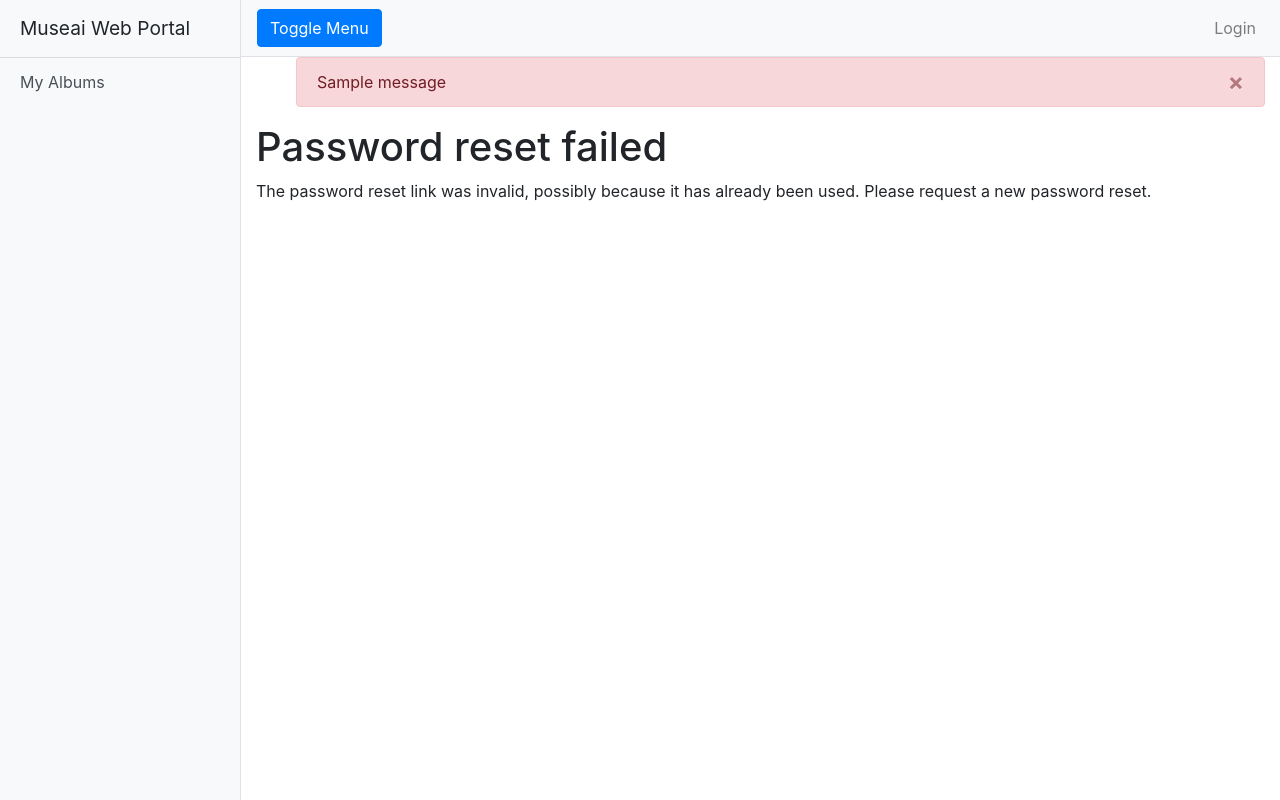
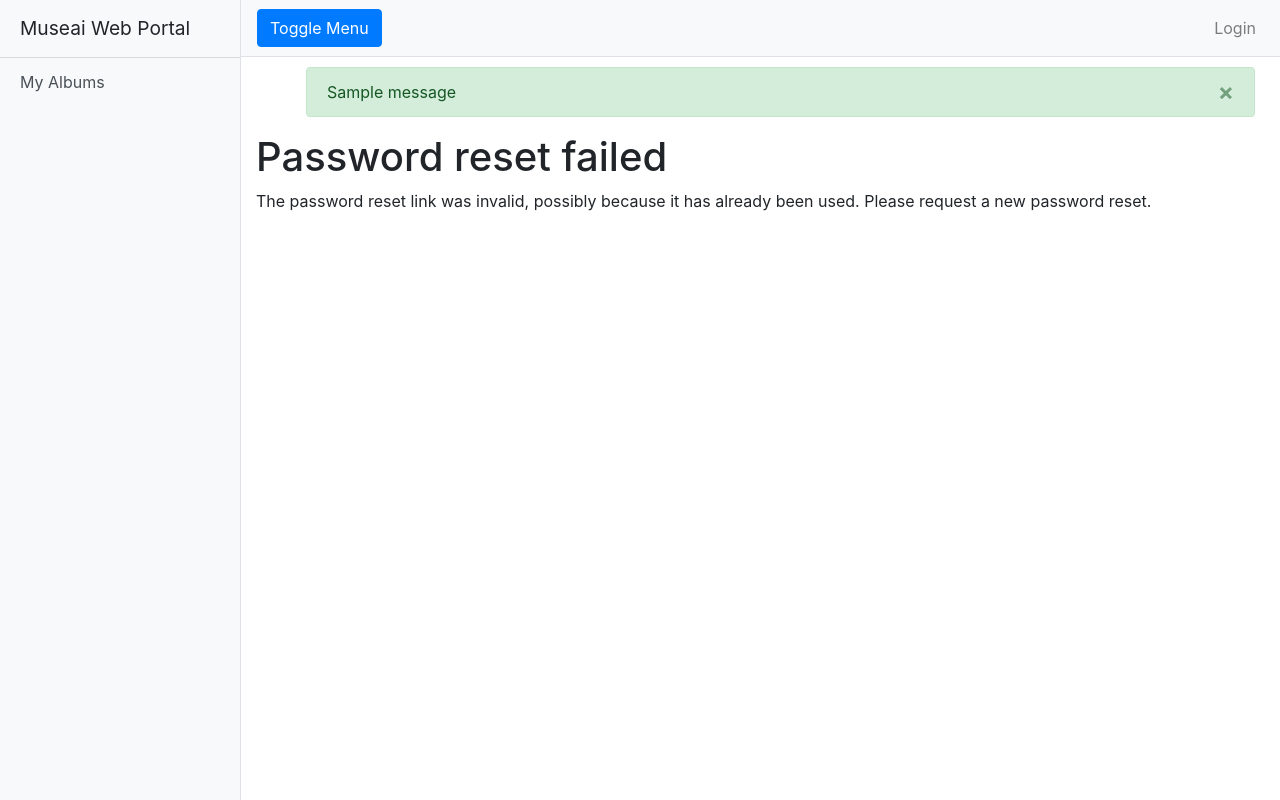
Before and after one commit to hxk1633/museai_django, a Django app: page /accounts/reset/1/1/ in a window 1280 px wide. Run offline with Django 3.2, Linux system fonts and the light colour scheme; tables that the repository leaves empty hold one stand-in row (values such as "Sample post"); one stand-in notice (Sample message) is shown; parts of the project's set-up code (start-up, migrations or seed data) failed here and were passed over; some libraries are stand-ins or nearby versions.

Commit message:
added success and danger alerts for user actions

```diff
--- a/images/views.py
+++ b/images/views.py
@@ -34,9 +34,6 @@ from django.http import HttpResponse
 from django.contrib import messages
 
 
-
-
-
 @login_required
 def albums(request):
     table = AlbumTable(Album.objects.filter(organization=request.user).order_by('name'))
@@ -64,7 +61,7 @@ def Albums_Actions(request, id=None):
                     new_model.apply_async(args=[album.id], countdown=5)
                 return HttpResponseRedirect(reverse_lazy('albums'))
             else:
-                messages.success(request, "Action not permitted You must upload at least two videos to an album to train.")
+                messages.error(request, "Action not permitted! You must upload at least two videos to an album to train.")
                 return HttpResponseRedirect(reverse_lazy('albums'))
 
 
--- a/templates/home.html
+++ b/templates/home.html
@@ -114,6 +114,9 @@ video {
   margin: 10px;
   visibility: hidden;
 }
+.alert {
+  margin:10px;
+}
   </style>
 </head>
 
@@ -181,10 +184,17 @@ video {
         {% if messages %}
         <ul class="messages">
           {% for message in messages %}
-          <div id="train-danger" class="alert alert-danger alert-dismissible">
+           {% if message.level == DEFAULT_MESSAGE_LEVELS.ERROR %}
+          <div class="alert alert-danger alert-dismissible fade show">
             <a href="#" class="close" data-dismiss="alert" aria-label="close">&times;</a>
             {{ message }}
           </div>
+          {% elif message.level == DEFAULT_MESSAGE_LEVELS.SUCCESS %}
+          <div class="alert alert-success alert-dismissible fade show">
+            <a href="#" class="close" data-dismiss="alert" aria-label="close">&times;</a>
+            {{ message }}
+          </div>
+          {% endif %}
           {% endfor %}
         </ul>
         {% endif %}
```
